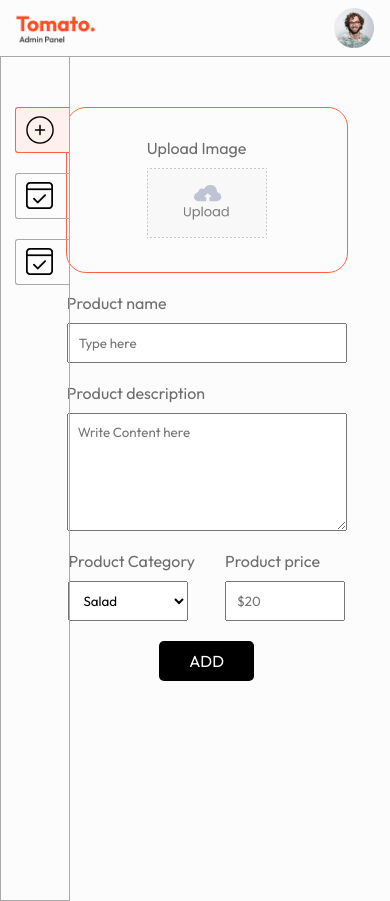
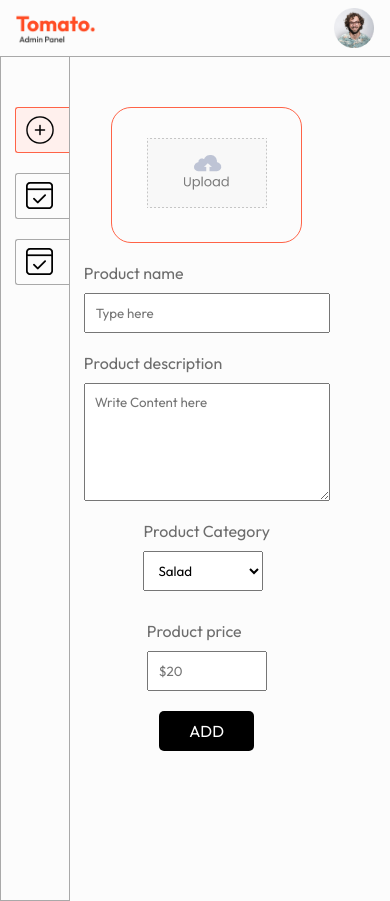
Before and after one commit to miracleRichard5124/food_delivery, a React (Vite) app in the folder admin/: page /add in a window 390 px wide. Built offline with nearby package versions, Linux system fonts and the light colour scheme.

Commit message:
worked on the mobile view of the admin Section

```diff
--- a/admin/src/Components/Sidebar/Sidebar.css
+++ b/admin/src/Components/Sidebar/Sidebar.css
@@ -31,6 +31,12 @@
   border-color: tomato;
 }
 
+@media(max-width: 600px){
+  .sidebar-option{
+    font-size: 5px;
+  }
+}
+
 @media(max-width: 900px){
   .sidebar-option p{
     display: none;
--- a/admin/src/Pages/Add/Add.css
+++ b/admin/src/Pages/Add/Add.css
@@ -17,6 +17,8 @@
 
 .add-img-upload{
   border: 1px solid tomato;
+  display: flex;
+  align-items: center;
   padding: 30px 80px;
   border-radius: 20px;
 }
@@ -54,3 +56,24 @@
   font-size: 16px;
   cursor: pointer;
 }
+
+@media(max-width: 600px){
+  .add form{
+    width: 100%;
+    margin-bottom: 30px;
+  }
+  .add-img-upload{
+    width: 70%;
+  }
+  .add-img-upload p{
+    display: none;
+  }
+  .add-product-name, .add-product-description{
+    width: 90%;
+  }
+  .add-category-price{
+    flex-direction: column;
+    align-items: center;
+  }
+
+}
--- a/admin/src/Pages/List/List.css
+++ b/admin/src/Pages/List/List.css
@@ -1,5 +1,9 @@
 .list{
   margin-bottom: 50px;
+}
+
+.list-table{
+  width: 90%;
 }
 
 .list-table-format{
@@ -7,6 +11,7 @@
   grid-template-columns: 0.3fr 1fr 2fr 1fr 1fr 0.5fr;
   align-items: center;
   gap: 10px;
+  margin-top: 10px;
   padding: 12px 15px;
   border: 1px solid #cacaca;
   border-radius: 10px;
@@ -21,11 +26,27 @@
   width: 50px;
   border-radius: 4px;
 }
+  .cursor{
+    background: tomato;
+    display: flex;
+    justify-content: center;
+    color: #fff;
+    width: 60%;
+    border: none;
+    outline: none;
+    padding: 5px;
+    border-radius: 4px;
+  }
 
 @media (max-width: 600px){
   .list-table-format{
-    grid-template-columns: 1fr 3fr 1fr;
+    grid-template-columns: 1fr 1fr;
     gap: 15px;
+    font-size: 11px;
+  }
+
+  .list-table-format img{
+    width: 40px;
   }
 
   .list-table-format.title{
--- a/admin/src/Pages/Orders/Orders.css
+++ b/admin/src/Pages/Orders/Orders.css
@@ -34,6 +34,17 @@
   font-size: 12px;
 }
 
+@media(max-width: 600px){
+  .order-item{
+    font-size: 11px;
+    grid-template-columns: 1fr 1fr;
+    gap: 15px;
+  }
+  .order-food-details{
+    font-size: 10px;
+  }
+}
+
 @media(max-width: 900px){
   .order-item{
     font-size: 12px;
--- a/admin/src/Pages/Orders/Orders.jsx
+++ b/admin/src/Pages/Orders/Orders.jsx
@@ -41,7 +41,7 @@ const Orders = ({url}) => {
         {orders.map((order, index) => (
           <div key={index} className="order-item">
             <img src={admin_assets.parcel_icon} alt="" />
-            <div>
+            <div className='order-food-details'>
               <p className="order-item-food">
                 {order.items.map((item,index) => {
                   if(index === order.items.length-1){
--- a/admin/src/index.css
+++ b/admin/src/index.css
@@ -25,6 +25,7 @@ hr{
 
 .app-content{
   display: flex;
+  width: 100%;
 }
 
 .flex-col{
```
